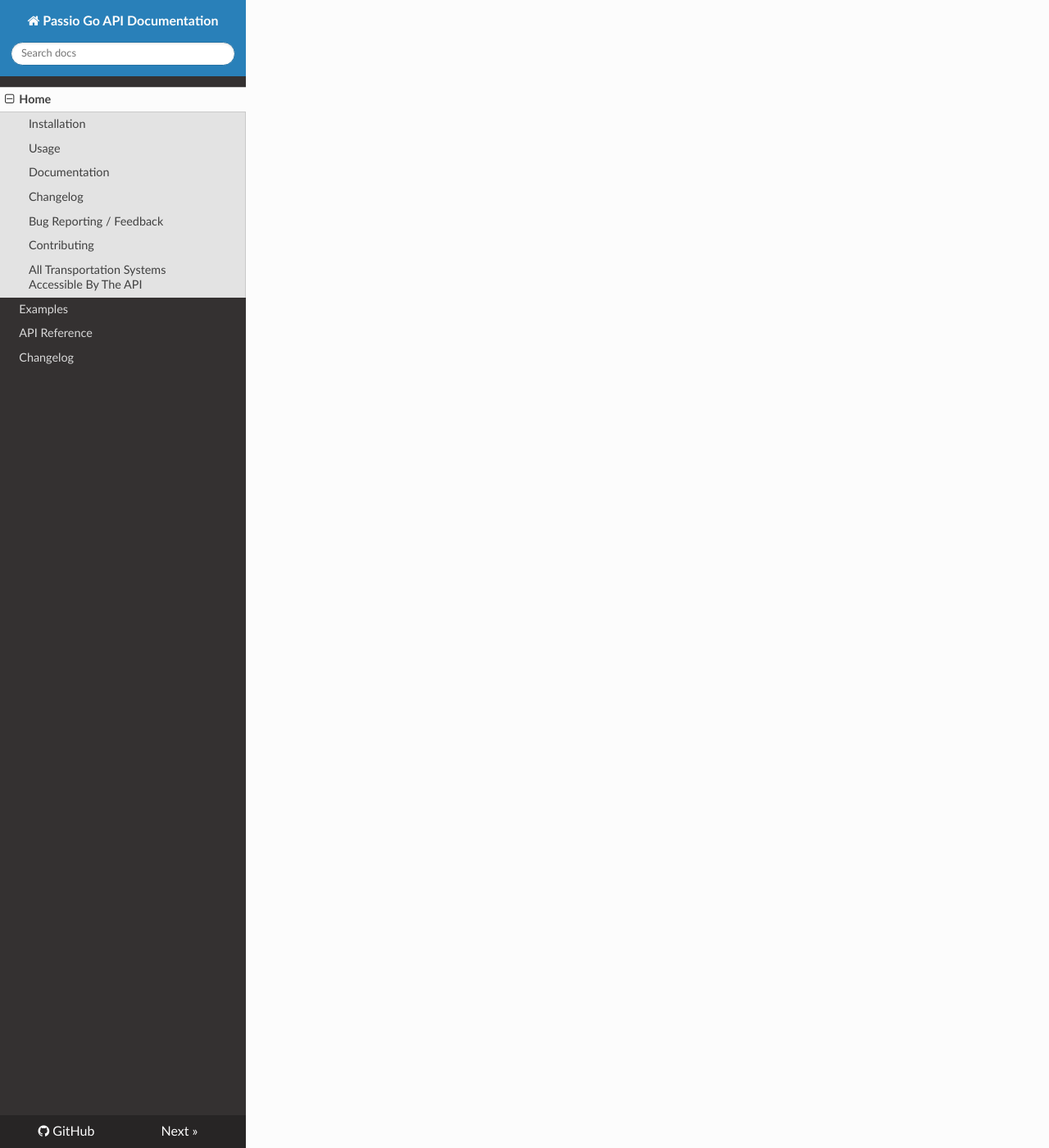
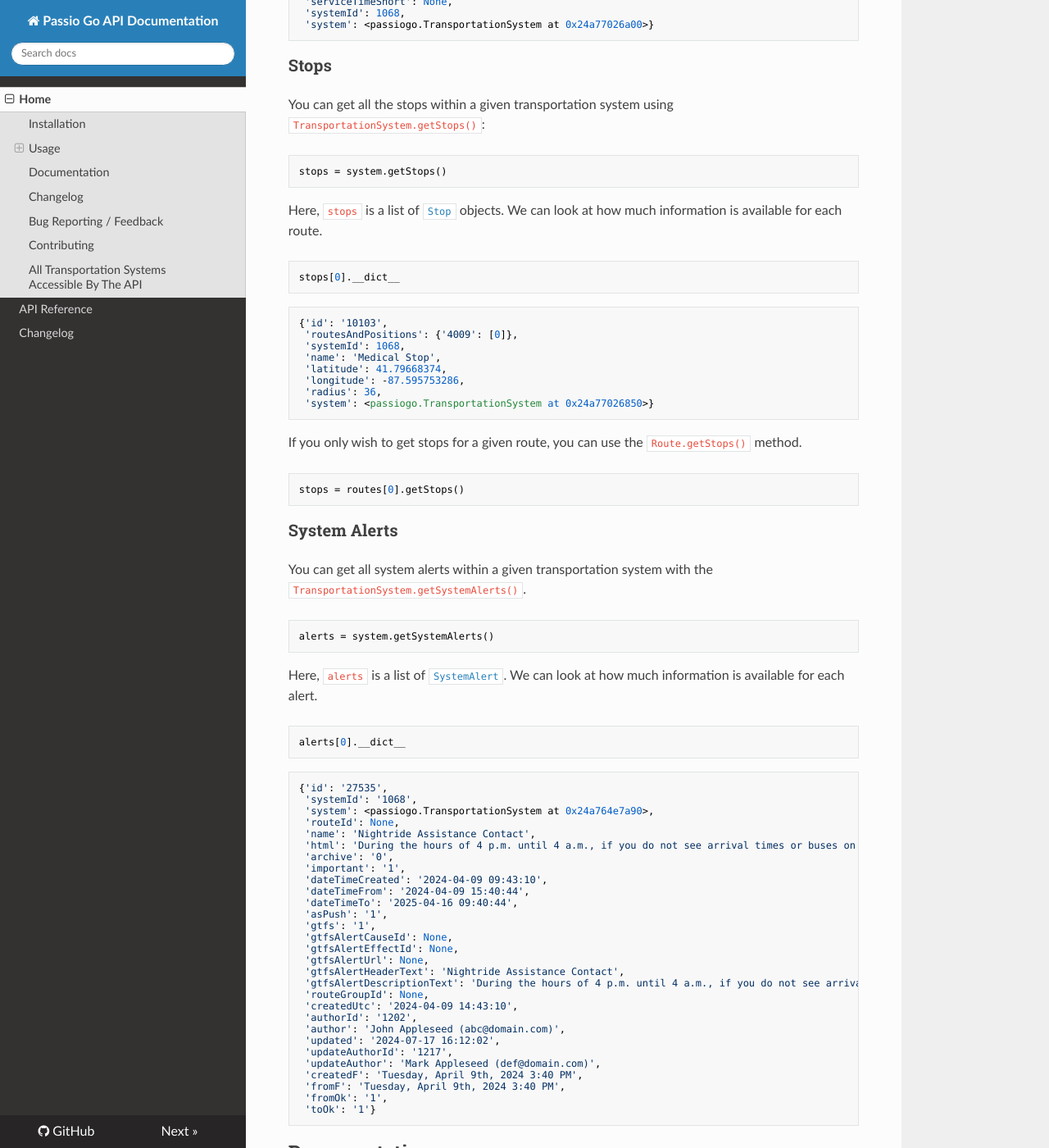
Before and after one commit to athuler/PassioGo, an MkDocs documentation site: the page built from docs/index.md, in a window 1280 px wide and 1400 px high, scrolled down 1529 px. Shown: the whole window at 82% size. Built offline with MkDocs 1.6.1, drawn with Linux system fonts in a browser that asks for light colours; nearby versions of some CDN libraries; some of the changed text lies outside the part shown.

Commit message:
Added Usage Examples
#5

````diff
--- a/README.md
+++ b/README.md
@@ -20,6 +20,143 @@
 
 ## Usage
 
+### Transportation System
+
+Before doing anything, you will need a [`TransportationSystem`](api/#transportationsystem) object.
+
+If you know the `id` of the desired transportation system, you can obtain the object using `passiogo.getSystemFromID(id)`.
+
+```python
+system = passiogo.getSystemFromID(1068)
+```
+
+If you do not know the ID of your desired transportation system, you can find it [here](#all-transportation-systems-accessible-by-the-api) or with the following:
+
+```python
+system = passiogo.printAllSystemsMd()
+```
+
+```md
+- 3630 Peachtree (#951)<br/>
+- 5025 Apartments (#1634)<br/>
+- 725 Ponce (#1832)<br/>
+- Agnes Scott College (#1471)<br/>
+...
+```
+
+### Routes
+
+You can obtain all the routes for a given transportation system using `TransportationSystem.getRoutes()`:
+
+```python
+routes = system.getRoutes()
+```
+
+Here, `routes` is a list of [`Route`](api/#route) objects. We can look at how much information is available for each route.
+
+```python
+routes[0].__dict__
+```
+
+```
+{'id': '133007',
+ 'groupId': '5702',
+ 'groupColor': '#0000ff',
+ 'name': 'Apostolic',
+ 'shortName': 'AP',
+ 'nameOrig': 'Apostolic',
+ 'fullname': 'University of Chicago',
+ 'myid': '38729',
+ 'mapApp': '1',
+ 'archive': '0',
+ 'goPrefixRouteName': '1',
+ 'goShowSchedule': 1,
+ 'outdated': '0',
+ 'distance': 578,
+ 'latitude': '41.780867018',
+ 'longitude': '-87.592902254',
+ 'serviceTime': None,
+ 'serviceTimeShort': None,
+ 'systemId': 1068,
+ 'system': <passiogo.TransportationSystem at 0x24a77026a00>}
+```
+
+### Stops
+
+You can get all the stops within a given transportation system using `TransportationSystem.getStops()`:
+
+```python
+stops = system.getStops()
+```
+
+Here, `stops` is a list of [`Stop`](api/#stop) objects. We can look at how much information is available for each route.
+
+```python
+stops[0].__dict__
+```
+
+```
+{'id': '10103',
+ 'routesAndPositions': {'4009': [0]},
+ 'systemId': 1068,
+ 'name': 'Medical Stop',
+ 'latitude': 41.79668374,
+ 'longitude': -87.595753286,
+ 'radius': 36,
+ 'system': <passiogo.TransportationSystem at 0x24a77026850>}
+```
+
+If you only wish to get stops for a given route, you can use the `Route.getStops()` method.
+
+```python
+stops = routes[0].getStops()
+```
+
+### System Alerts
+
+You can get all system alerts within a given transportation system with the `TransportationSystem.getSystemAlerts()`.
+
+```python
+alerts = system.getSystemAlerts()
+```
+
+Here, `alerts` is a list of [`SystemAlert`](api/#systemalert). We can look at how much information is available for each alert.
+
+```python
+alerts[0].__dict__
+```
+
+```
+{'id': '27535',
+ 'systemId': '1068',
+ 'system': <passiogo.TransportationSystem at 0x24a764e7a90>,
+ 'routeId': None,
+ 'name': 'Nightride Assistance Contact',
+ 'html': 'During the hours of 4 p.m. until 4 a.m., if you do not see arrival times or buses on route in the app, or experience any unusual event, please contact <b>773-573-7201</b> for assistance.',
+ 'archive': '0',
+ 'important': '1',
+ 'dateTimeCreated': '2024-04-09 09:43:10',
+ 'dateTimeFrom': '2024-04-09 15:40:44',
+ 'dateTimeTo': '2025-04-16 09:40:44',
+ 'asPush': '1',
+ 'gtfs': '1',
+ 'gtfsAlertCauseId': None,
+ 'gtfsAlertEffectId': None,
+ 'gtfsAlertUrl': None,
+ 'gtfsAlertHeaderText': 'Nightride Assistance Contact',
+ 'gtfsAlertDescriptionText': 'During the hours of 4 p.m. until 4 a.m., if you do not see arrival times or buses on route in the app, or experience any unusual event, please contact 773-573-7201 for assistance.',
+ 'routeGroupId': None,
+ 'createdUtc': '2024-04-09 14:43:10',
+ 'authorId': '1202',
+ 'author': 'John Appleseed (abc@domain.com)',
+ 'updated': '2024-07-17 16:12:02',
+ 'updateAuthorId': '1217',
+ 'updateAuthor': 'Mark Appleseed (def@domain.com)',
+ 'createdF': 'Tuesday, April 9th, 2024 3:40 PM',
+ 'fromF': 'Tuesday, April 9th, 2024 3:40 PM',
+ 'fromOk': '1',
+ 'toOk': '1'}
+```
 
 
 ## Documentation
--- a/mkdocs.yml
+++ b/mkdocs.yml
@@ -7,7 +7,7 @@
 
 nav:
   - Home: index.md
-  - Examples: examples.md
+#  - Examples: examples.md
   - API Reference: api.md
   - Changelog: changelog.md
 
@@ -16,3 +16,6 @@
 markdown_extensions:
   - markdown_include.include:
       base_path: .
+
+watch:
+    - .\README.md
````
